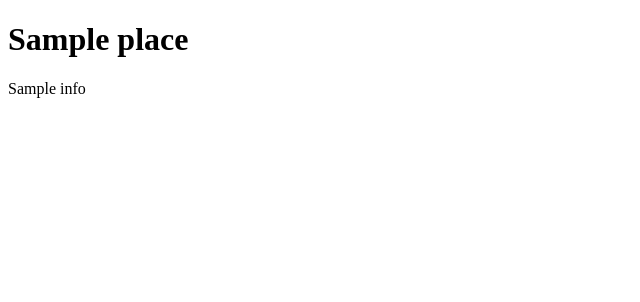
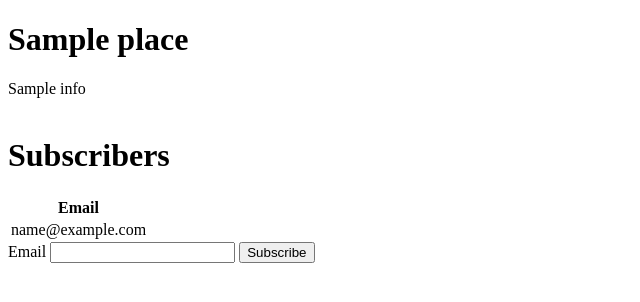
Before and after one commit to gromadco/locograph, a Flask app: template src/templates/place.html in a window 1280 px wide. Shown: the top 302 px of the page, without its empty margins (0-640 px from the left). Run offline with Flask 2, Linux system fonts and the light colour scheme; the template is opened without the code that fills it: most values are stand-ins (such as "Sample title", 1, 10 or a date in 2020).

Commit message:
place-page: subscribing user

```diff
--- a/src/main.py
+++ b/src/main.py
@@ -11,7 +11,10 @@ from google.appengine.ext import db
 class User(db.Model):
     email = db.EmailProperty(required=True)
     places = db.ListProperty(db.Link)
-    subscribed_at = db.DateTimeProperty()
+    subscribed_at = db.DateTimeProperty(auto_now_add=True)
+
+    def __repr__(self):
+        return '< User = %s >' % (self.email)
 
 
 class Place(db.Model):
@@ -19,10 +22,16 @@ class Place(db.Model):
     info = db.TextProperty(indexed=False)
     added_at = db.DateTimeProperty(auto_now_add=True)
 
+    def __repr__(self):
+        return '< Place = %s >' % (self.title)
+
 
 class UserPlace(db.Model):
-    user = db.ReferenceProperty(User, collection_name='user_memberships')
-    place = db.ReferenceProperty(Place, collection_name='place_memberships')
+    user = db.ReferenceProperty(User, required=True, collection_name='user_memberships')
+    place = db.ReferenceProperty(Place, required=True, collection_name='place_memberships')
+
+    def __repr__(self):
+        return '< User = %s, Place = %s >' % (self.user, self.place)
 
 
 class Update(db.Model):
@@ -83,6 +92,20 @@ def users():
     return res
 
 
+# @app.route('/users_and_places')
+# def users():
+#
+#     q = User.all()
+#     res = ""
+#     for x in q:
+#         res += "<strong>{}</strong><br/>".format(x.user_memberships.order('-place')[0])
+#         res += "<strong>{}</strong><br/>".format(x.place.title)
+#         res += "<ul>"
+#         res += "</ul><br/>"
+#
+#     return res
+
+
 @app.route('/places', methods=['GET', 'POST'])
 def places(name=None):
 
@@ -106,8 +129,56 @@ def places(name=None):
 
 @app.route('/p/<int:place_id>', methods=['GET', 'POST'])
 def place_page(place_id=None):
+
+    if request.method == 'POST':
+        print request.form
+
+        email = request.form.get('email', '')
+        print email
+        if email not in [u.email for u in User.all()]:
+            u = User(
+                email=email,
+                suscribed_at=datetime.datetime.now())
+            u.put()
+            print "email {0} was added".format(u.email)
+        else:
+            # users = User.all()
+
+            # user = User.gql("WHERE email = {0}".format(email)).get()
+            u = User.gql("WHERE email = '{0}'".format(email)).get()
+            print "email {0} already exists".format(u.email)
+
+            # u.filter("email =", email)
+            # result = u.get()
+
+            # u = User.query(User.email == email).get()
+
+            # for user in users:
+            #     if user.email == email:
+            #         u = user
+
+        print u
+        p = Place.get_by_id(place_id)
+        print p
+
+        up = UserPlace(
+            user=u,
+            place=p
+        )
+        up.put()
+
     p = Place.get_by_id(place_id)
-    return render_template('place.html', place=p)
+    print p.place_memberships.order('-user')[0]
+    up = UserPlace.all()
+
+    subscribers = []
+    for x in up:
+        print x
+        if x.place == p:
+            print(x.user)
+            subscribers.append(x.user.email)
+
+    return render_template('place.html', place=p, subscribers=subscribers)
 
 
 @app.route('/about')
--- a/src/templates/place.html
+++ b/src/templates/place.html
@@ -8,6 +8,27 @@
 
   <h1>{{ place.title }}</h1>
   {{ place.info }}
+  <br/><br/>
+
+  <h1>Subscribers</h1>
+  <table class="table table-hover">
+    <thead>
+      <th>Email</th>
+    </thead>
+    <tbody>
+      {% for s in sabscribers %}
+      <tr>
+        <td>{{ s.email }}</td>
+      </tr>
+      {% endfor %}
+    </tbody>
+  </table>
+
+  <form action="" method="POST">
+    <span>Email</span>
+    <input type="text" name="email" required>
+    <input type="submit" value="Subscribe">
+  </form>
 
 </body>
 </html>
```
Also changed, not shown: src/index.yaml (added, +17 -0 lines).
